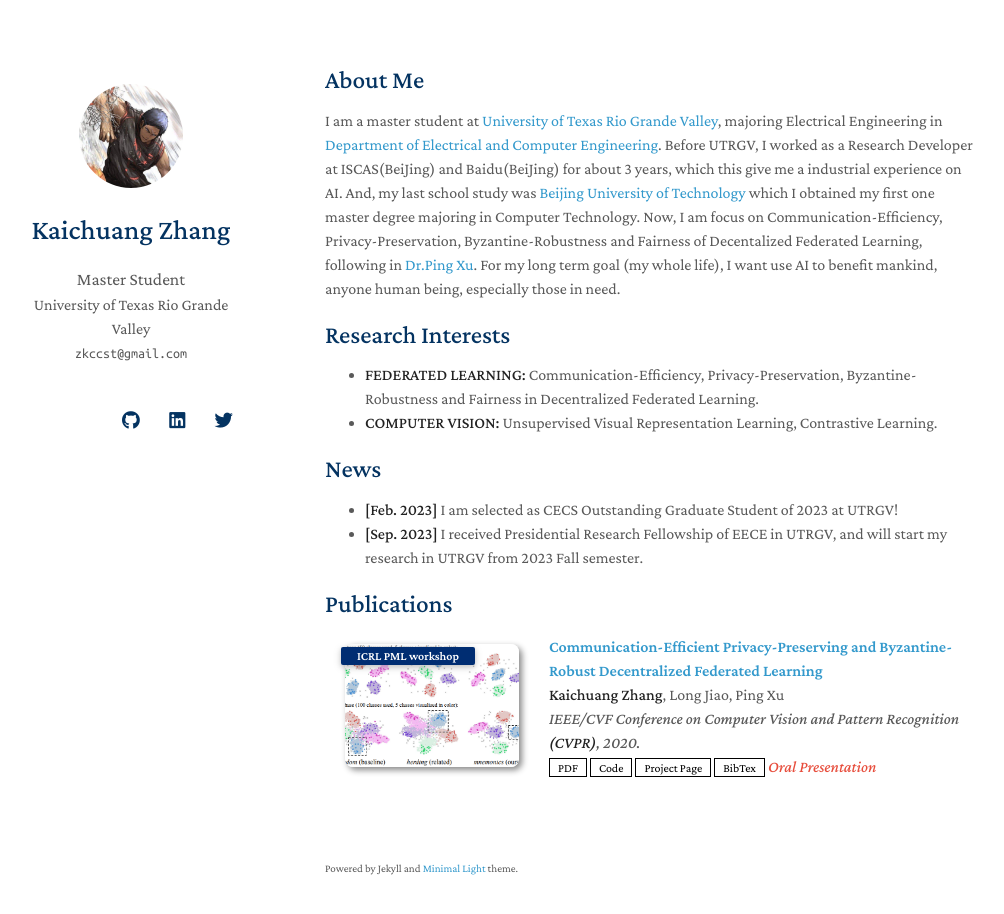
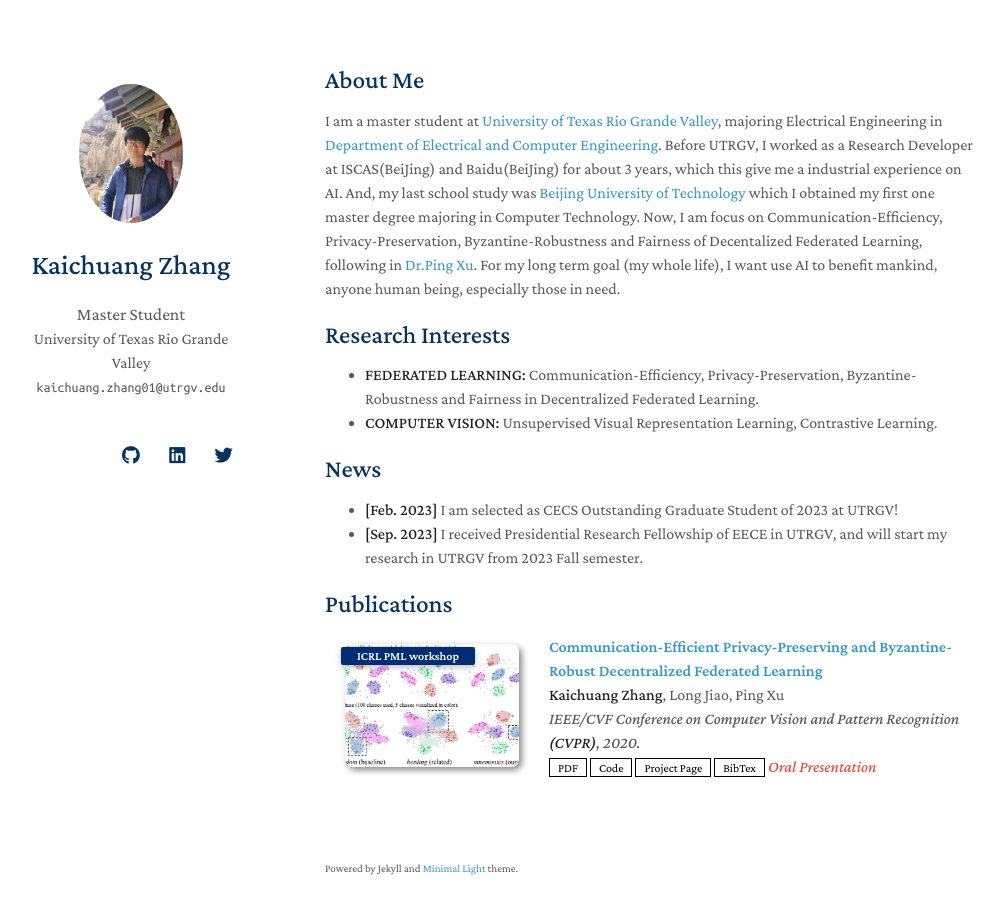
Before and after one commit to KaichuangZhang/KaichuangZhang.github.io, a Jekyll site: the page built from index.md, in a window 1280 px wide and 949 px high. Shown: the top 914 px of the window, without its empty margins (145-1149 px from the left). Built offline with Jekyll 4.4.1, drawn with Linux system fonts in a browser that asks for light colours; nearby versions of some CDN libraries; a style sheet for code colours, icons or effects is not loaded; our own code applies the rules of GitHub Pages for plain Markdown files.

Commit message:
new head

```diff
--- a/_config.yml
+++ b/_config.yml
@@ -2,7 +2,7 @@
 title: Kaichuang Zhang
 position: Master Student
 affiliation: University of Texas Rio Grande Valley
-email: zkccst@gmail.com
+email: kaichuang.zhang01@utrgv.edu
 
 # Search Engine Optimization (SEO)
 # The following information is used to improve the website traffic from search engines, e.g., Google.
@@ -20,7 +20,7 @@ twitter: https://twitter.com/jackzha16761844
 
 # Images (e.g., your profile picture and your website's favicon)
 # "favicon" and "favicon_dark" are used for the light and dark modes, respectively.
-avatar: ./assets/img/head.jpg
+avatar: ./assets/img/head_v2.jpg
 favicon: ./assets/img/icon.png
 favicon_dark: ./assets/img/icon.png
 
```
Also changed, not shown: assets/img/head_v2.jpg (added).
